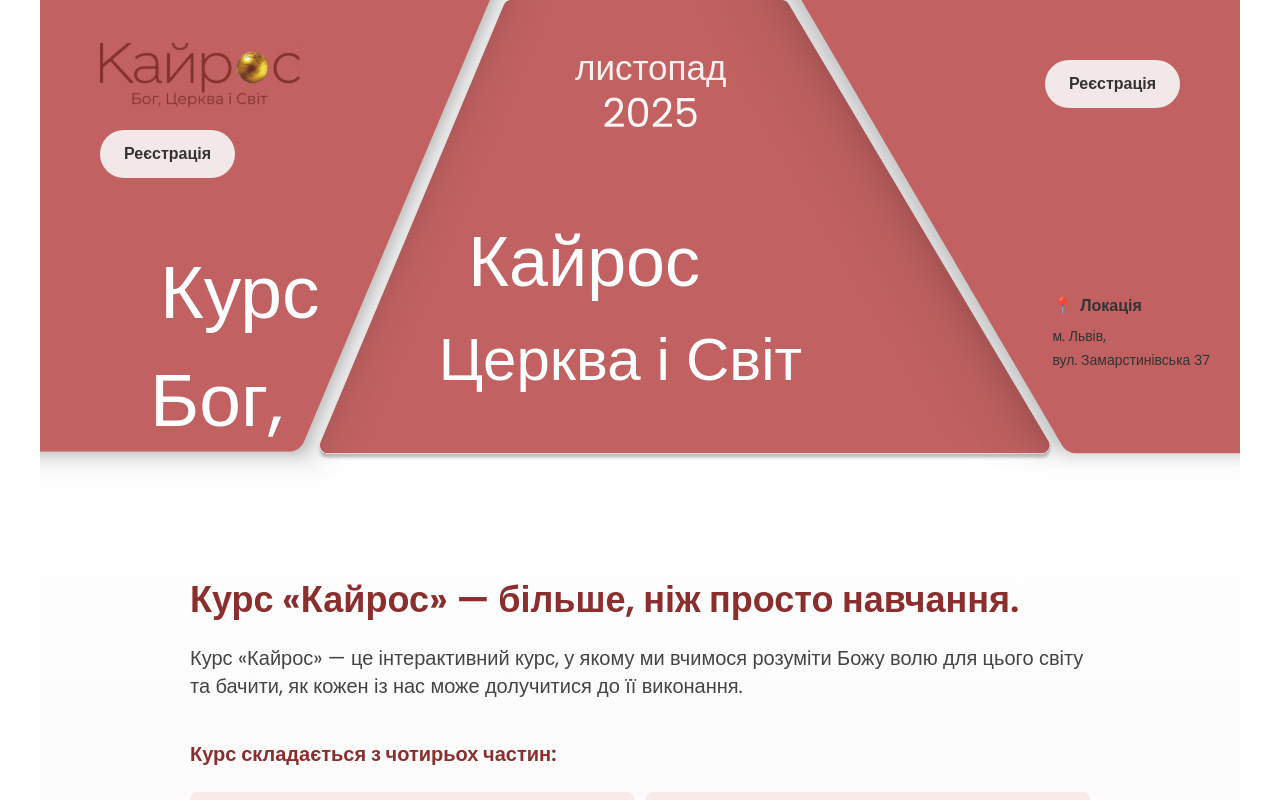
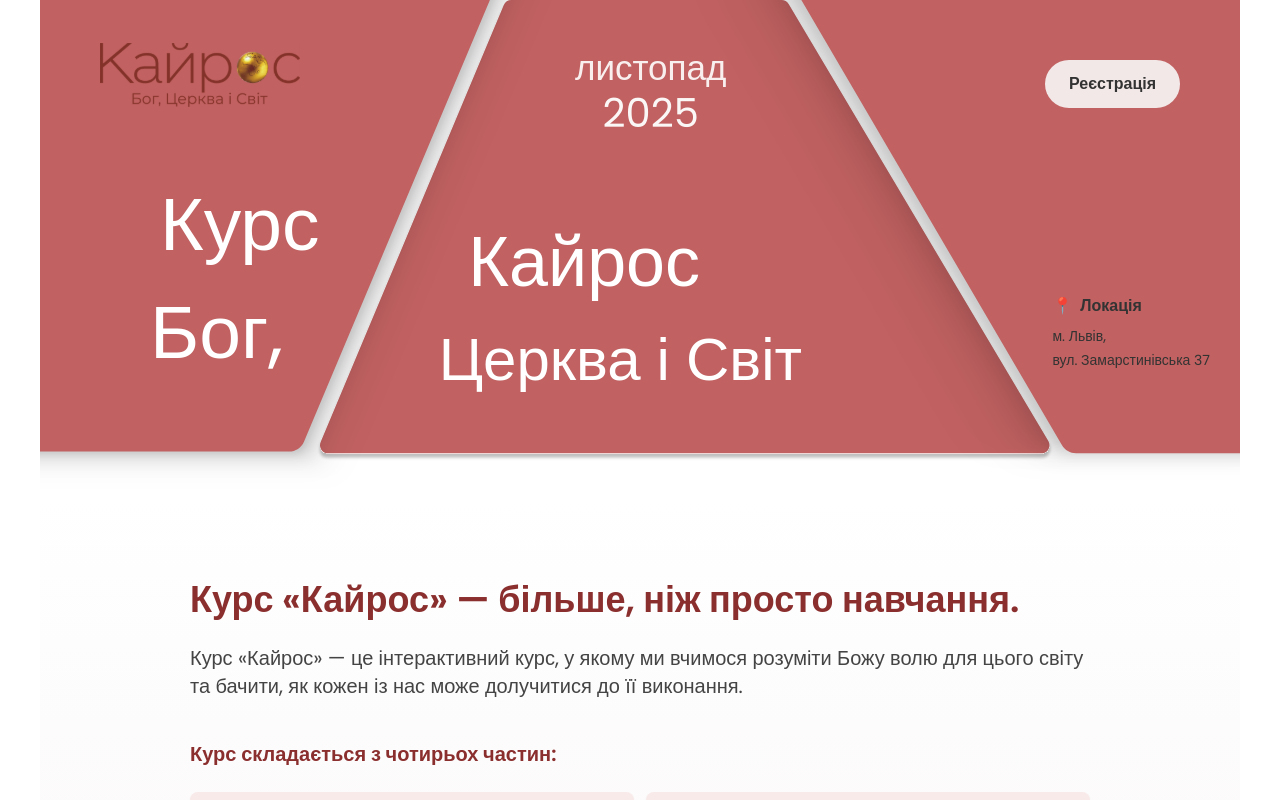
Before and after one commit to d-church/website, a Next.js app: page /uk/kairos-2025 in a window 1280 px wide. Shown: the top 800 px of the page. Built offline with nearby package versions, Linux system fonts and the light colour scheme.

Commit message:
fixed kairos button

```diff
--- a/src/app/[locale]/kairos-2025/page.tsx
+++ b/src/app/[locale]/kairos-2025/page.tsx
@@ -36,7 +36,6 @@ export default function Kairos2025Page({
               alt="Kairos logo"
               className="my-2 h-auto w-auto max-w-[40%] flex-shrink object-contain md:my-0 md:h-[70px] md:w-auto md:max-w-[200px] md:flex-shrink-0"
             />
-            <RegisterButton className="mb-auto mt-5 hidden cursor-pointer rounded-3xl border-none bg-[rgb(243,232,232)] px-6 py-3 text-sm font-semibold text-[#333] md:block md:text-base" />
           </div>
 
           <div className="mb-6 text-center text-white md:hidden">
```
